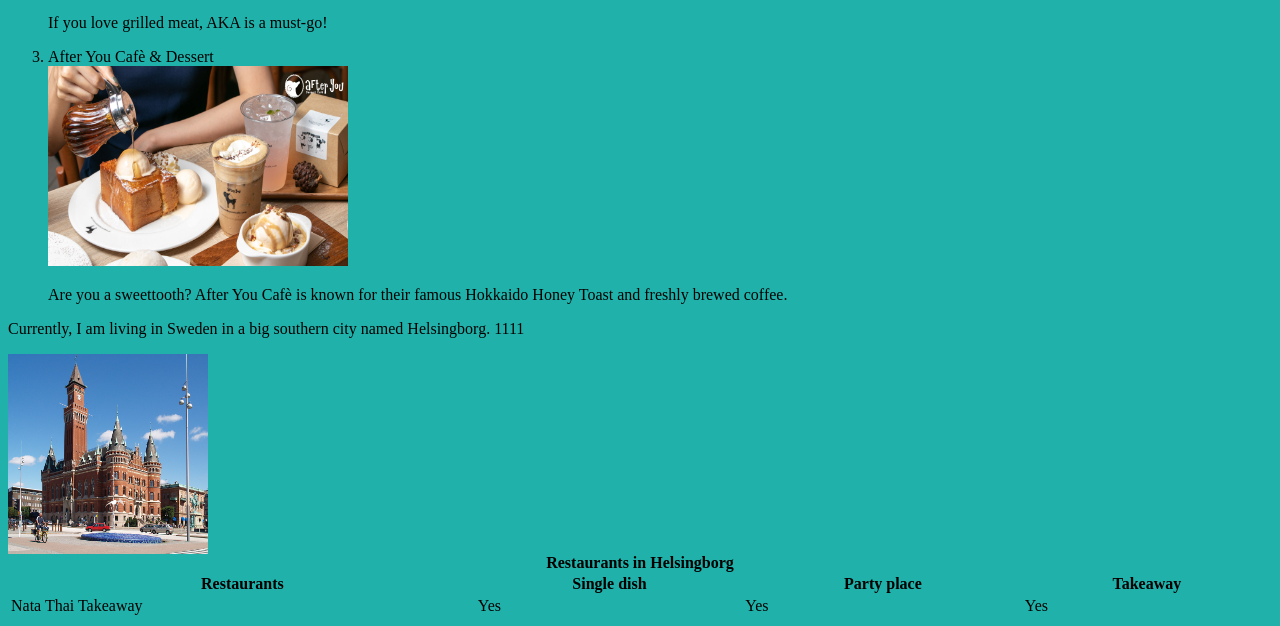
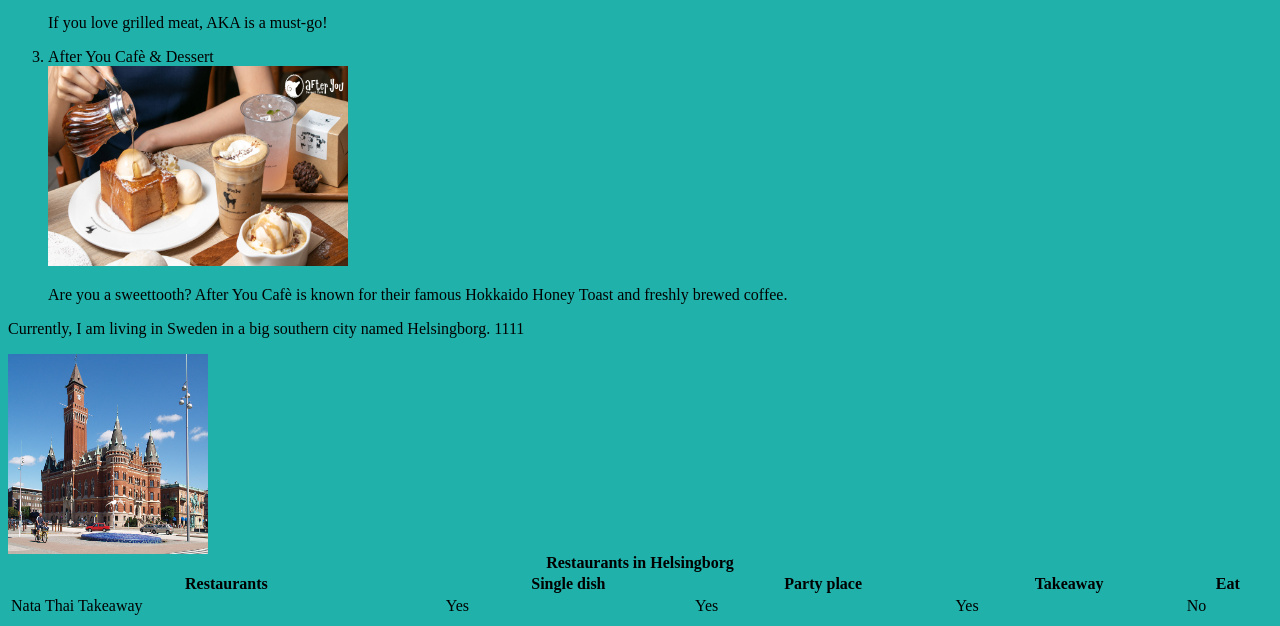
Before and after one commit to maypattaranan/MyfirstWebPage, a plain HTML site: page index.html in a window 1280 px wide. Shown: the part 844-1470 px from the top of the page. Drawn offline with Linux system fonts and the light colour scheme.

Commit message:
fourth commit

```diff
--- a/index.html
+++ b/index.html
@@ -87,12 +87,14 @@
           <th>Single dish</th>
           <th>Party place</th>
           <th>Takeaway</th>
+          <th>Eat</th>
         </tr>
         <tr>
           <td>Nata Thai Takeaway</td>
           <td>Yes</td>
           <td>Yes</td>
           <td>Yes</td>
+          <td>No</td>
         </tr>
       </table>
     </div>
```
